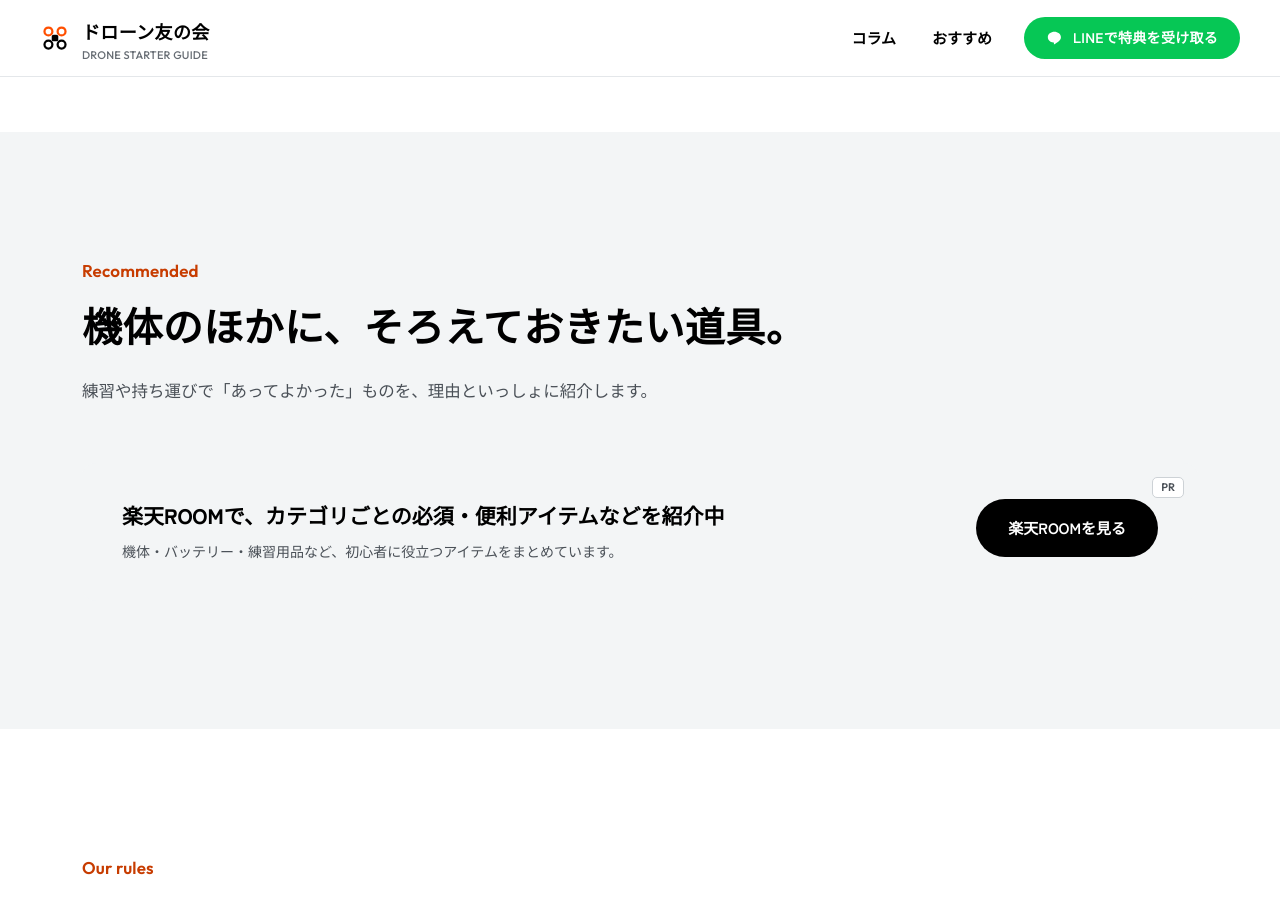
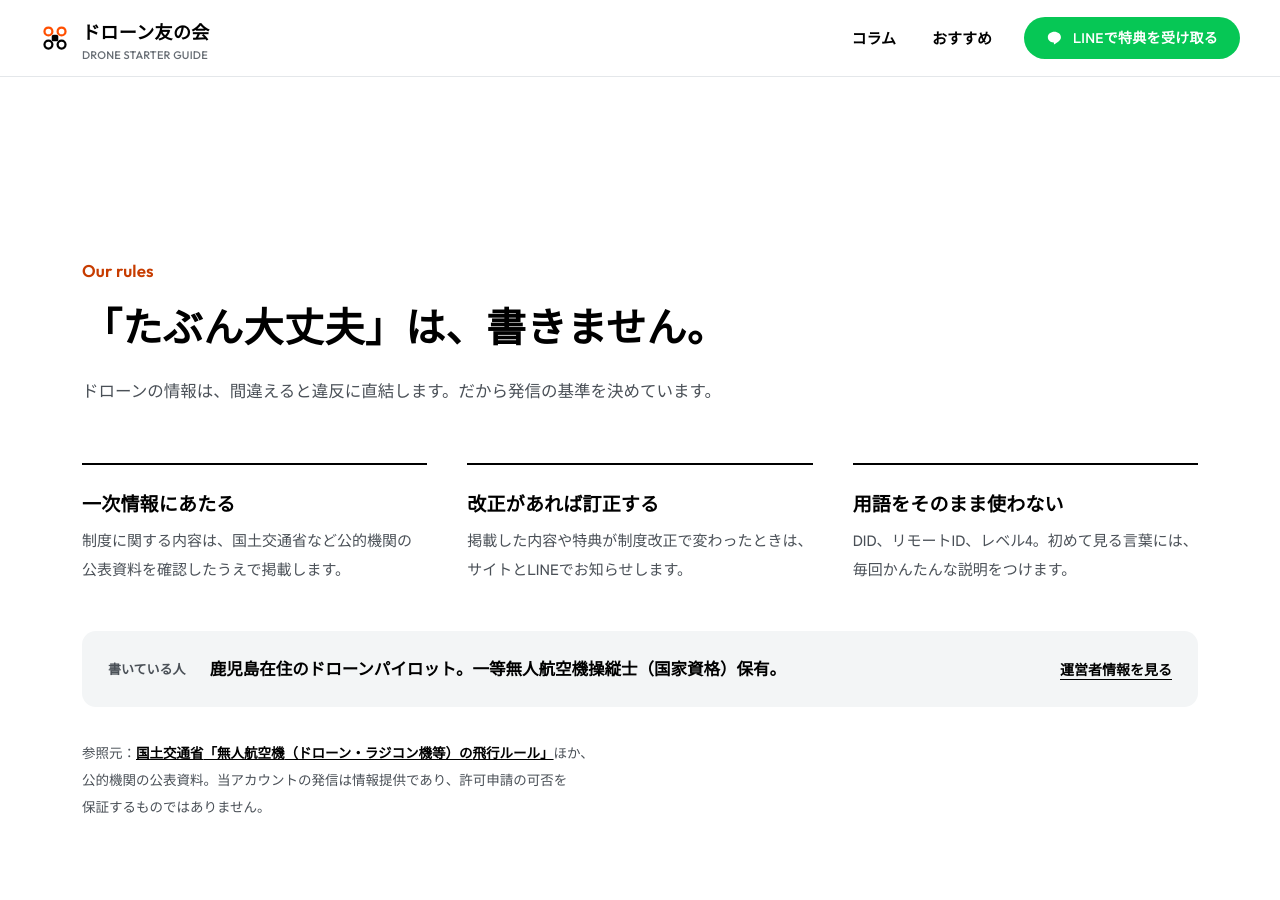
Before and after one commit to KoheiMizoguchi/drone-tomonokai, a Jekyll site: the page built from index.html, in a window 1280 px wide and 900 px high, scrolled down 4758 px. Built offline with Jekyll 4.4.1, drawn with Linux system fonts in a browser that asks for light colours; some of the changed text lies outside the part shown.

Commit message:
トップの説明文を削除し、見出しを変更、楽天ROOMをSNSの欄にまとめた
Co-Authored-By: Claude Opus 5.5 <noreply@anthropic.com>

```diff
--- a/_includes/home-sns.html
+++ b/_includes/home-sns.html
@@ -1,12 +1,13 @@
-{%- comment -%} LPの最後のSNS欄（④SNS）。LINE以外のSNSにURLが入るまで何も出さない。1行＝1SNSの罫線リスト {%- endcomment -%}
+{%- comment -%} LPの最後のSNS欄（④SNS）。LINE以外のSNSにURLが入るまで何も出さない。1行＝1SNSの罫線リスト。最後の行に楽天ROOM（広告）を並べる（_config.yml の rakuten_room_url が空なら出さない） {%- endcomment -%}
 {%- include sns-count.html -%}
+{%- assign roomlen = site.rakuten_room_url | size -%}
 {%- if sns_count > 0 %}
   <section class="sec" id="sns">
     <div class="wrap">
       <div class="sec-head">
         <span class="tag">Follow us</span>
         <h2>SNSでも、<wbr>発信しています。</h2>
-        <p>見たい<wbr>形で、<wbr>フォローしてください。</p>
+        <p>見たい<wbr>形で、<wbr>フォローしてください。{% if roomlen > 0 %}<wbr>機体のほかに<wbr>そろえておきたい<wbr>道具は、<wbr>楽天ROOMで<wbr>紹介しています（PR）。{% endif %}</p>
       </div>
       <ul class="sns-list">
         {%- for a in site.data.sns %}
@@ -23,6 +24,16 @@
         </li>
         {%- endif %}
         {%- endfor %}
+        {%- if roomlen > 0 %}
+        <li>
+          <a class="sns-row" href="{{ site.rakuten_room_url }}" target="_blank" rel="sponsored noopener" data-room="profile">
+            <span class="sns-ico">{% include sns-icon.html name="room" size=24 %}</span>
+            <span class="sns-name">楽天ROOM<small>PR（広告）</small></span>
+            <span class="sns-desc">機体・バッテリー・練習用品など、初心者に役立つ道具をまとめています。</span>
+            <span class="sns-go">見る</span>
+          </a>
+        </li>
+        {%- endif %}
       </ul>
     </div>
   </section>
--- a/_includes/sns-icon.html
+++ b/_includes/sns-icon.html
@@ -13,6 +13,8 @@
 <svg width="{{ include.size | default: 20 }}" height="{{ include.size | default: 20 }}" viewBox="0 0 24 24" aria-hidden="true" fill="currentColor"><path d="M13.5 21v-7.5h2.6l.4-3h-3V8.6c0-.9.3-1.5 1.5-1.5h1.6V4.4c-.3 0-1.2-.1-2.3-.1-2.3 0-3.9 1.4-3.9 4v2.2H7.8v3h2.6V21h3.1Z"/></svg>
 {%- elsif n == "line" -%}
 <svg width="{{ include.size | default: 20 }}" height="{{ include.size | default: 20 }}" viewBox="0 0 24 24" aria-hidden="true" fill="currentColor"><path d="M12 2.6c-5.2 0-9.4 3.4-9.4 7.6 0 3.8 3.3 6.9 7.8 7.5.3.06.7.2.81.46.1.24.06.6.03.85l-.13.79c-.04.23-.19.9.79.49s5.27-3.1 7.19-5.32c1.33-1.45 1.96-2.93 1.96-4.77 0-4.2-4.23-7.6-9.45-7.6Z"/></svg>
+{%- elsif n == "room" -%}
+<svg width="{{ include.size | default: 20 }}" height="{{ include.size | default: 20 }}" viewBox="0 0 24 24" aria-hidden="true" fill="none" stroke="currentColor" stroke-width="1.9" stroke-linecap="round" stroke-linejoin="round"><path d="M5 8h14l-1.2 12H6.2z"/><path d="M9 10V6.5a3 3 0 0 1 6 0V10"/></svg>
 {%- elsif n == "note" -%}
 <svg width="{{ include.size | default: 20 }}" height="{{ include.size | default: 20 }}" viewBox="0 0 24 24" aria-hidden="true" fill="none" stroke="currentColor" stroke-width="1.9" stroke-linecap="round" stroke-linejoin="round"><path d="M6 3.5h8.5L19 8v12.5H6z"/><path d="M14.5 3.5V8H19"/><path d="M9 12.5h7M9 16h5"/></svg>
 {%- else -%}
--- a/index.html
+++ b/index.html
@@ -192,7 +192,6 @@ layout: null
       <div class="hero-card">
         <p class="hero-kicker">初心者のための<wbr>ドローン情報</p>
         <h1><span class="nb">ゼロから<wbr>始める、</span><span class="nb">ドローンの<wbr>教科書。</span></h1>
-        <p class="lead">買ってから<wbr>飛ばすまでに<wbr>必要なことを、<wbr>順番どおりに。<wbr>初心者が<wbr>つまずくところを、<wbr>わかりやすく<wbr>まとめています。</p>
         <div class="hero-offer">
           <svg width="26" height="26" viewBox="0 0 24 24" aria-hidden="true" fill="none" stroke="currentColor" stroke-width="2" stroke-linecap="round" stroke-linejoin="round"><rect x="3" y="8" width="18" height="13" rx="2"/><path d="M3 12h18M12 8v13"/><path d="M12 8S9.5 3 7.5 4.2 9 8 12 8Zm0 0s2.5-5 4.5-3.8S15 8 12 8Z"/></svg>
           <span>友だち<wbr>追加で、<wbr>初心者向け<wbr>PDF3点を<wbr>その場で<wbr>プレゼント<small>ドローン初飛行スタートガイド／飛行前後点検チェックリスト／国家資格の受験対策ガイド</small></span>
@@ -212,7 +211,7 @@ layout: null
     <div class="wrap">
       <div class="sec-head">
         <span class="tag">Before you fly</span>
-        <h2><span class="ln">ドローンの<wbr>登録、<wbr>飛行場所、</span><span class="ln">飛行方法の<wbr>確認は<wbr>しましたか？</span></h2>
+        <h2><span class="ln">機体登録／<wbr>飛行場所／<wbr>飛行方法</span><span class="ln">は大丈夫？</span></h2>
         <p><span class="ln">初心者がつまずくのは、<wbr>ほぼ<wbr>この3つ。</span><span class="ln">知らずに<wbr>飛ばすと<wbr>違反になることがあります。</span></p>
       </div>
 
@@ -362,9 +361,6 @@ layout: null
   </section>
   {% endif %}
 
-  <!-- ============ 4. ITEMS：おすすめアイテム（③アフィリエイト） ============ -->
-  {% include home-items.html %}
-
   <!-- ============ 5. TRUST：発信のルール ============ -->
   <section class="sec">
     <div class="wrap">
```
